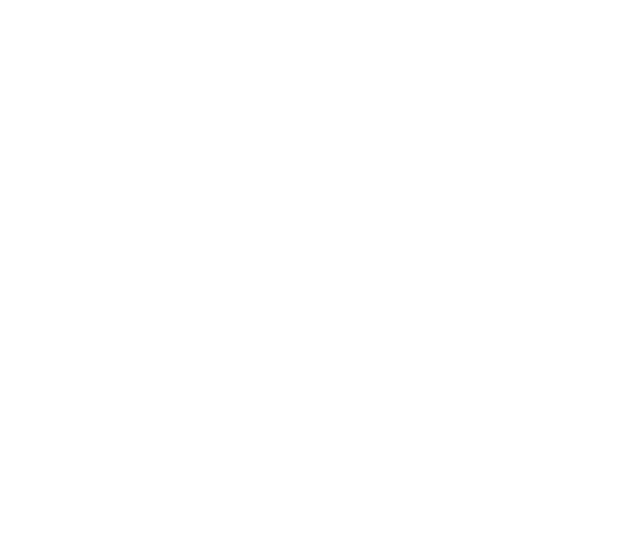
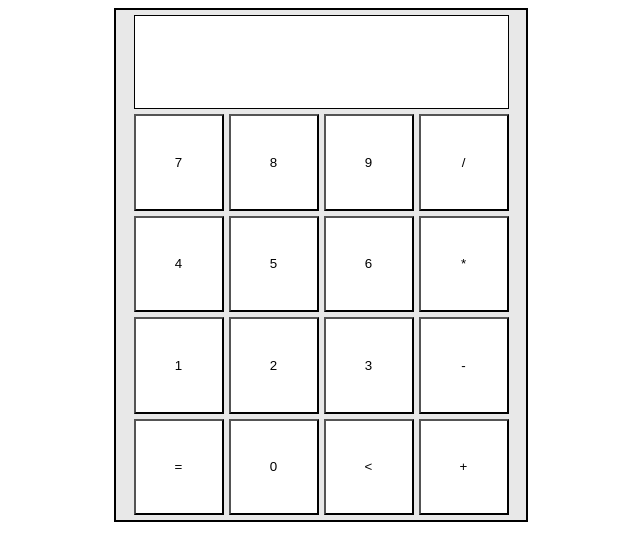
Before and after one commit to Owen773773/Website_Kalkulator, a plain HTML site: page index.html in a window 1280 px wide. Shown: the whole page, without its empty margins (319-959 px from the left). Drawn offline with Linux system fonts and the light colour scheme.

Commit message:
html, css, js main class done

```diff
--- a/css/style.css
+++ b/css/style.css
@@ -1,3 +1,98 @@
+body {
+    display: flex;
+    justify-content: center;
+}
+
 #calculator {
-    background-color: gray;
+    width: 400px;
+    height: 500px;
+    background-color: #E8E8E8;
+    border: 2px solid black;
+    padding: 5px;
+    justify-content: center;
+
+    display: grid;
+    grid-template-areas:
+        "s s s s"
+        "sev eig nin bag"
+        "fou fiv six kal"
+        "one two thr kur"
+        "sam zer del tam"
+    ;
+    grid-template-columns: 90px 90px 90px 90px;
+    gap: 5px;
 }
+
+#screen {
+    grid-area: s;
+    background-color: white;
+    border: 1px solid black;
+}
+
+button {
+    background-color: white;
+}
+
+#calculator > button[data-text="0"] {
+    grid-area: zer;
+}
+
+#calculator > button[data-text="1"] {
+    grid-area: one;
+}
+
+#calculator > button[data-text="2"] {
+    grid-area: two;
+}
+
+#calculator > button[data-text="3"] {
+    grid-area: thr;
+}
+
+#calculator > button[data-text="4"] {
+    grid-area: fou;
+}
+
+#calculator > button[data-text="5"] {
+    grid-area: fiv;
+}
+
+#calculator > button[data-text="6"] {
+    grid-area: six;
+}
+
+#calculator > button[data-text="7"] {
+    grid-area: sev;
+}
+
+#calculator > button[data-text="8"] {
+    grid-area: eig;
+}
+
+#calculator > button[data-text="9"] {
+    grid-area: nin;
+}
+
+#calculator > button[data-text="+"] {
+    grid-area: tam;
+}
+
+#calculator > button[data-text="-"] {
+    grid-area: kur;
+}
+
+#calculator > button[data-text="*"] {
+    grid-area: kal;
+}
+
+#calculator > button[data-text="/"] {
+    grid-area: bag;
+}
+
+#calculator > button[data-text="="] {
+    grid-area: sam;
+}
+
+#calculator > button[data-text="del"] {
+    grid-area: del;
+}
--- a/index.html
+++ b/index.html
@@ -5,12 +5,31 @@
     <meta name="viewport" content="width=device-width, initial-scale=1.0">
     <title>Document</title>
 
-    <link rel="stylesheet" href="css/style.css";>
+    <link rel="stylesheet" href="css/style.css">
     <script src="js/script.js" defer></script>
 </head>
 <body>
     <div id="calculator">
+        <input id="screen" disabled>
 
+        <button data-text="0" class="number">0</button>
+        <button data-text="1" class="number">1</button>
+        <button data-text="2" class="number">2</button>
+        <button data-text="3" class="number">3</button>
+        <button data-text="4" class="number">4</button>
+        <button data-text="5" class="number">5</button>
+        <button data-text="6" class="number">6</button>
+        <button data-text="7" class="number">7</button>
+        <button data-text="8" class="number">8</button>
+        <button data-text="9" class="number">9</button>
+
+        <button data-text="+" class="operator">+</button>
+        <button data-text="-" class="operator">-</button>
+        <button data-text="*" class="operator">*</button>
+        <button data-text="/" class="operator">/</button>
+        <button data-text="=" class="operator">=</button>
+
+        <button data-text="del" class="delete"><</button>
     </div>
 </body>
 </html>
--- a/js/script.js
+++ b/js/script.js
@@ -0,0 +1,29 @@
+function doNumber() {
+
+}
+
+function doOperator() {
+
+}
+
+function deletePerChar() {
+
+}
+
+(function() {
+    const getCalculator = document.getElementById("calculator");
+    getCalculator.addEventListener("click", (event) => {
+        const getDataset = event.target.dataset.text;
+        const number = Number(getDataset);
+
+        if (isNaN(number)) {
+            doNumber(number);
+        }
+        else if (getDataset === "del") {
+            deletePerChar();
+        }
+        else {
+            doOperator(number);
+        }
+    });
+}());
```
